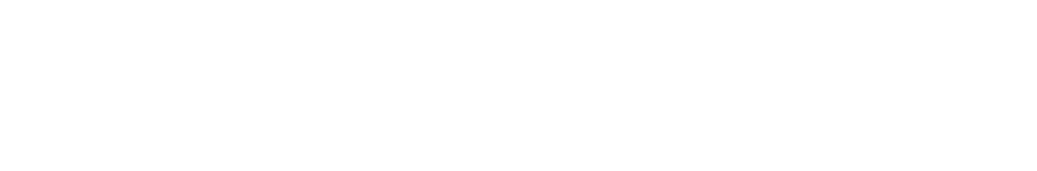
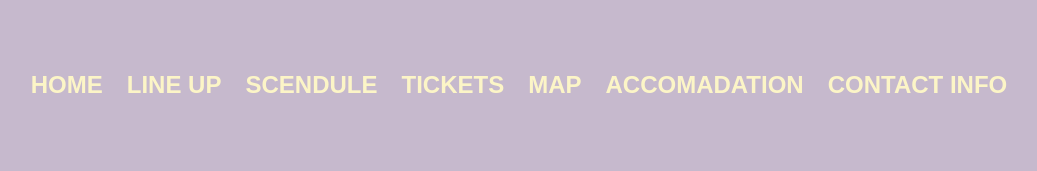
Before and after one commit to s364198/music-festival, a plain HTML site: page index.html in a window 1280 px wide. Shown: the whole page, without its empty margins (121-1158 px from the left). Drawn offline with Linux system fonts and the light colour scheme.

Commit message:
added nav bar and favicon icon

```diff
--- a/index.html
+++ b/index.html
@@ -3,10 +3,20 @@
 <head>
 	<link rel="stylesheet" href="styles.css">
 
-		<title class="heading">Thread Hire</title>
+		<title class="heading">groovin</title>
 		<link rel="icon" type="image/x-icon" href="favicon.ico">
 </head>
+		<nav>
+		  <a href="#">Home</a>
+		  <a href="#">Line Up</a>
+		  <a href="#">Scendule</a>
+		  <a href="#">Tickets</a>
+		  <a href="#">Map</a>
+		  <a href="#">accomadation</a>
+		  <a href="#">contact info</a>
+		</nav>
 
-<body>
-</body>
+<!-- <body>
+	<p>pages: home, line up, map, scendule, accmidation, tickets, shop, </p>
+</body> -->
 </html>
--- a/styles.css
+++ b/styles.css
@@ -0,0 +1,69 @@
+:root {
+  --body-color: #C6B9CD;
+  --text-color: #FCF5C7;
+  --hover-color: #ebd9ff;
+  --accent-color: #DA7422;
+  --underline-thickness: 3px;
+
+  color-scheme: dark;
+}
+
+body {
+  height: 20vh;
+  display: grid;
+  overflow: hidden;
+  place-content: center;
+  background-color: var(--body-color)
+}
+
+nav {
+  margin: 0;
+  padding: 0;
+  display: flex;
+  text-transform: uppercase;
+  font: bold 1.5rem sans-serif;
+
+  & a {
+    color: var(--text-color);
+    cursor: pointer;
+    overflow: hidden;
+    transition: 0.3s;
+    position: relative;
+    text-decoration: none;
+    padding: 0 0.5em 0.25em;
+
+    &::before {
+      content: "";
+      scale: 0 1;
+      position: absolute;
+      background: var(--accent-color);
+      transition: 0.3s, translate 0s 0.3s;
+      inset: calc(100% - var(--underline-thickness)) 0 0 0;
+    }
+
+    &:hover {
+      color: var(--hover-color);
+
+      &::before {
+        translate: 0;
+        transition: 0.3s;
+      }
+    }
+  }
+
+  &:hover {
+    & a::before {
+      scale: 1;
+    }
+
+    & a:has(~ a:hover)::before {
+      translate: 100% 0;
+      transition: 0.2s 0.2s, scale 0s 0.4s;
+    }
+
+    & a:hover ~ a::before {
+      translate: -100% 0;
+      transition: 0.2s 0.2s, scale 0s 0.4s;
+    }
+  }
+}
```
Also changed, not shown: favicon.ico (added).
